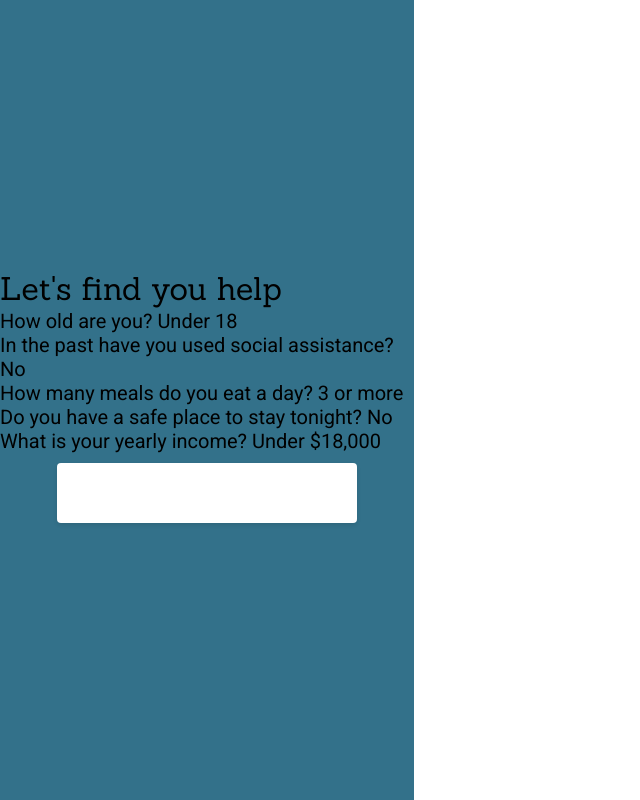
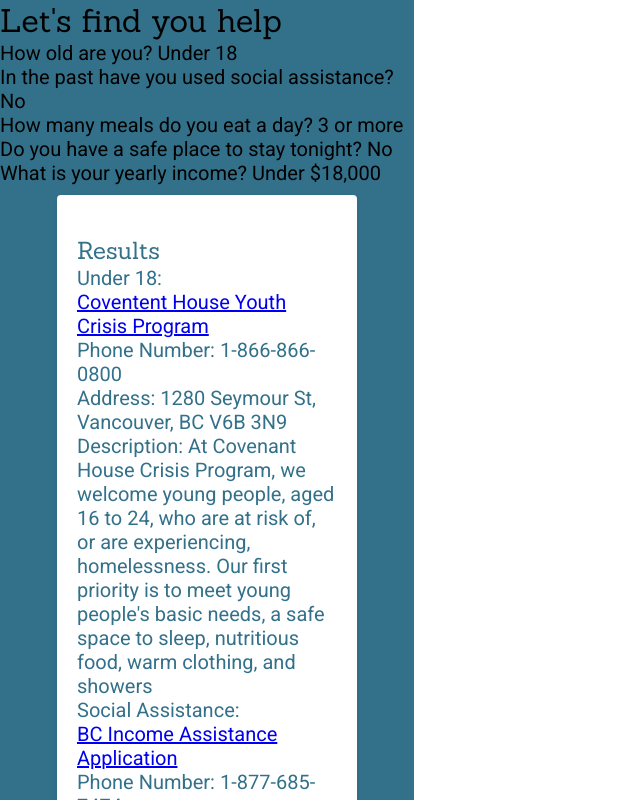
Before and after one commit to kcameron37/MDIA2019-project, a Next.js app: page /results in a window 1280 px wide. Both pictures are taken after a click on the element 207 px from the left and 492 px from the top of the page. Shown: the top 800 px of the page, without its empty margins (0-640 px from the left). Built offline with nearby package versions, Linux system fonts and the light colour scheme; a web font is replaced by a local one.

Commit message:
added results to accordian

```diff
--- a/components/Accordian/index.js
+++ b/components/Accordian/index.js
@@ -1,5 +1,6 @@
 import React, { useState } from 'react';
 import styles from './accordian.module.css';;
+import Link from 'next/link';
 
 export default function Accordion({ title, content }) {
   const [isOpen, setIsOpen] = useState(false);
@@ -9,7 +10,95 @@
       <div className={styles.title} onClick={() => setIsOpen(!isOpen)}>
         {title}
       </div>
-      {isOpen && <div className={styles.content}>{content}</div>}
+      {isOpen &&
+        <div className={styles.content}>
+          {content}
+          <div>
+            <h2>Results</h2>
+            <p>Under 18:</p>
+            <Link
+              href="https://www.covenanthousebc.org/programs-services/housing/crisis-program/">
+              <p>Coventent House Youth Crisis Program</p>
+            </Link>
+            <p>
+              Phone Number: 1-866-866-0800
+              <br/>
+              Address: 1280 Seymour St, Vancouver, BC V6B 3N9
+              <br />
+              Description: At Covenant House Crisis Program, we welcome young people, aged 16 to 24, who are at risk of, or are experiencing, homelessness. Our first priority is to meet young people's basic needs, a safe space to sleep, nutritious food, warm clothing, and showers
+            </p>
+          </div>
+          <div>
+            <p>Social Assistance:</p>
+            <Link
+              href="https://www2.gov.bc.ca/gov/content/family-social-supports/income-assistance/apply-for-assistance">
+              <p>BC Income Assistance Application</p>
+            </Link>
+            <p>
+              Phone Number: 1-877-685-7474
+              <br/>
+              Address: 180 Main St Vancouver BC V6A 3V5
+              <br />
+              Description: Access Low-income support in British Columbia by applying today
+            </p>
+          </div>
+          <div>
+            <p>Food:</p>
+            <Link
+              href="https://foodbank.bc.ca/find-food/locations/">
+              <p>Greater Vancouver Food Bank</p>
+            </Link>
+            <p>
+              Phone Number: 604-876-3601
+              <br/>
+              Address: 8345 Winston Street Burnaby, BC V5A 2H3
+              <br />
+              Description: Providing Healthy Food to Those in Need
+            </p>
+          </div>
+          <div>
+            <p>Shelter:</p>
+            <Link
+              href="https://belkinhousesa.ca/">
+              <p>Belkin House Vancouver</p>
+            </Link>
+            <p>
+              Phone Number: 604 681-3405
+              <br/>
+              Address: 555 Homer Street, Vancouver
+              <br />
+              Description: We provide a clean, safe, secure, and comfortable accommodation for those who have come down on hard times.
+            </p>
+          </div>
+          <div>
+            <p>Shelter:</p>
+            <Link
+              href="https://belkinhousesa.ca/">
+              <p>Belkin House Vancouver</p>
+            </Link>
+            <p>
+              Phone Number: 604 681-3405
+              <br/>
+              Address: 555 Homer Street, Vancouver
+              <br />
+              Description: We provide a clean, safe, secure, and comfortable accommodation for those who have come down on hard times.
+            </p>
+          </div>
+          <div>
+            <p>Income:</p>
+            <Link
+              href="https://www.heretohelp.bc.ca/q-and-a/how-do-i-apply-for-income-assistance">
+              <p>Here to help BC</p>
+            </Link>
+            <p>
+              Phone Number: 604-669-7600
+              <br/>
+              Address: 905-1130 West Pender St, Vancouver, BC, V6E 4A4
+              <br />
+              Description: Here to help will help you navigate through the Provincial income assistance, which has three income levels: basic assistance (also called welfare), Persons with Disabilities benefits (PWD), and the Persons with Persistent and Multiple Barriers to employment benefits.
+            </p>
+          </div>
+        </div>}
     </div>
   );
 }
--- a/data/data.js
+++ b/data/data.js
@@ -38,7 +38,7 @@
     {
       name: "Greater Vancouver Food Bank",
       website: "https://foodbank.bc.ca/find-food/locations/",
-      phoneNumber: "604.876.3601",
+      phoneNumber: "604-876-3601",
       address: "8345 Winston Street Burnaby, BC V5A 2H3",
       description: "Providing Healthy Food to Those in Need.",
     },
@@ -64,7 +64,7 @@
     {
       name: "Belkin House Vancouver",
       website:"https://belkinhousesa.ca/",
-      phoneNumber: "(604) 681-3405",
+      phoneNumber: "604 681-3405",
       address: "555 Homer Street, Vancouver",
       description:
         "We provide a clean, safe, secure, and comfortable accommodation for those who have come down on hard times.",
--- a/styles/globals.css
+++ b/styles/globals.css
@@ -7,7 +7,6 @@
 * {
   box-sizing: border-box;
   max-width: 414px;
-  max-height: 896px;
   margin: 0px;
 }
 
```
